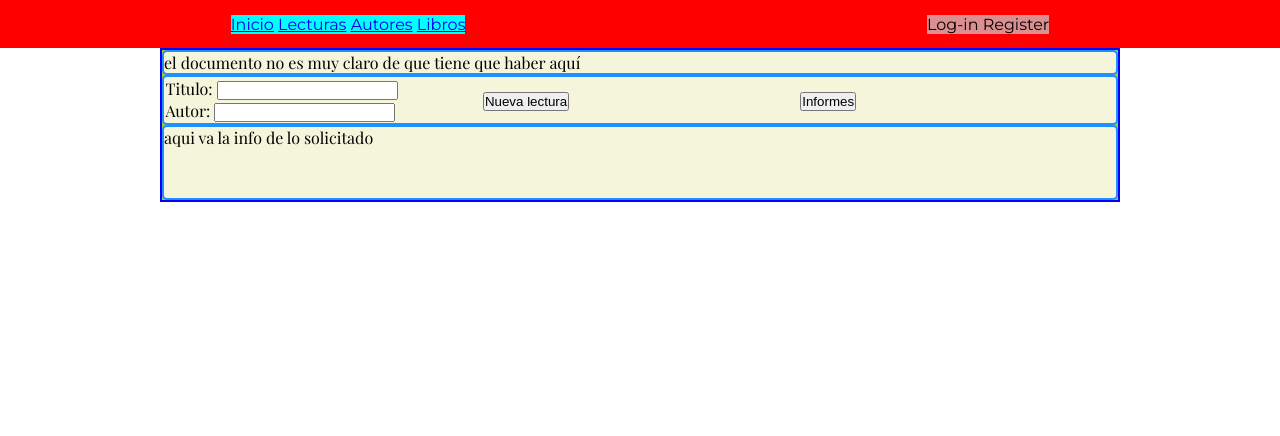
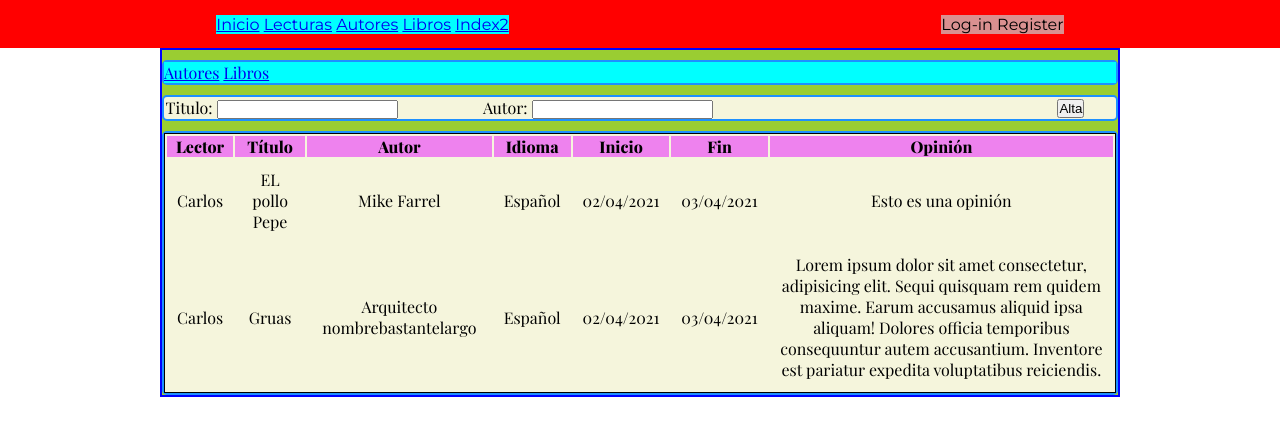
Before and after one commit to acc3p7/bibliotek, a plain HTML site: page lecturas.html in a window 1280 px wide. Drawn offline with nearby package versions, Linux system fonts and the light colour scheme.

Commit message:
modificado lecturas layout del mail

```diff
--- a/css/styles.css
+++ b/css/styles.css
@@ -109,7 +109,7 @@ img{
 .main-grid-lecturas {
     display: grid;
     width: 75%;
-    grid-template: repeat(12, 1fr) / repeat(12, 1fr);
+    grid-template: repeat(12, 1fr) / 100px 100px 1fr);
     margin: auto;
 
     border: 2px blue solid;
@@ -117,11 +117,13 @@ img{
 }
 
 .top-lecturas {
-    grid-area: 1 / 1 / 3 / 13;
+    grid-area: 1 / 1 / 1 / 13;
+    margin: 10px 0;
 }
 
 .middle-lecturas {
     grid-area: 3 / 1 / 7 / 13;
+    margin-bottom: 10px;
 
 }
 
@@ -139,6 +141,43 @@ img{
     overflow: hidden;
 }
 
+.flexDerecha{
+    display: flex;
+    justify-content: flex-end;
+}
+
+.flexDerecha button{
+    margin-right: 30px;
+}
+
+/*
+.lecturas-grid{
+    display: grid;
+    grid-template: repeat(6, 1fr) 2fr / repeat(12, 1fr);
+    width: 100%;
+}
+*/
+
+.tabla{
+    border-color:black;
+    border-style:solid;
+    border-width:1px;
+    width: 100%;
+    position: relative;
+    height: auto;
+
+    text-align: center;
+
+}
+
+.tabla th{
+    background-color: violet;
+}
+
+.tabla td{
+    padding: 10px;
+}
+
 /* --------------> THIS APPLIES TO THE AUTORES ONLY!!! <--------------*/
 /* --------------> THIS APPLIES TO THE AUTORES ONLY!!! <--------------*/
 /* --------------> THIS APPLIES TO THE AUTORES ONLY!!! <--------------*/
--- a/lecturas.html
+++ b/lecturas.html
@@ -17,6 +17,7 @@
                 <li><a href="lecturas.html">Lecturas</a></li>
                 <li><a href="autores.html">Autores</a></li>
                 <li><a href="libros.html">Libros</a></li>
+                <li><a href="index2.html">Index2</a></li>
             </ul>
         </nav>
         <nav class="nav-login inline-block">
@@ -29,10 +30,16 @@
     <main >
         <div class="main-grid-lecturas">
             <div class="box top-lecturas">
-                <p>el documento no es muy claro de que tiene que haber aquí</p>
+                <nav class="nav-main inline-block">
+                    <ul>
+                        <li><a href="autores.html">Autores</a></li>
+                        <li><a href="libros.html">Libros</a></li>
+                    </ul>
+                </nav>
             </div>
             <div class="box middle-lecturas threeColumns">
                 <div class="middle-lecturas-col">
+
                     <label for="titulo">Titulo:</label>
                     <input list="titulo" name="titulo" class="hideList">
                     <datalist id="titulo">
@@ -46,6 +53,9 @@
                         <option value="Los piratas Rodamons" />
                         <option value="El pollo Pepe" />
                     </datalist> <br>
+
+                </div>
+                <div class="middle-lecturas-col">
                     <label for="autor">Autor:</label>
                     <input list="autor" name="autor" class="hideList">
                     <datalist id="autor" class="hideList">
@@ -54,19 +64,48 @@
                         <option value="Jano García" />
                     </datalist>
                 </div>
-                <div class="middle-lecturas-col">
-                    <button>Nueva lectura</button>
-                </div>
-                <div class="middle-lecturas-col">
-                    <button>Informes</button>
+                <div class="middle-lecturas-col flexDerecha">
+                    <button class="derecha">Alta</button>
                 </div>
             </div>
             <div class="box bottom-lecturas">
-                <p>aqui va la info de lo solicitado</p>
+                <div class="lecturas-grid">
+                    <table class="tabla">
+                        <thead>
+                          <tr>
+                            <th>Lector</th>
+                            <th>Título</th>
+                            <th>Autor</th>
+                            <th>Idioma</th>
+                            <th>Inicio</th>
+                            <th>Fin</th>
+                            <th>Opinión</th>
+                          </tr>
+                        </thead>
+                        <tbody>
+                          <tr>
+                            <td>Carlos</td>
+                            <td>EL pollo Pepe</td>
+                            <td>Mike Farrel</td>
+                            <td>Español</td>
+                            <td>02/04/2021</td>
+                            <td>03/04/2021</td>
+                            <td>Esto es una opinión</td>
+                          </tr>
+                          <tr>
+                            <td>Carlos</td>
+                            <td>Gruas</td>
+                            <td>Arquitecto nombrebastantelargo</td>
+                            <td>Español</td>
+                            <td>02/04/2021</td>
+                            <td>03/04/2021</td>
+                            <td>Lorem ipsum dolor sit amet consectetur, adipisicing elit. Sequi quisquam rem quidem maxime. Earum accusamus aliquid ipsa aliquam! Dolores officia temporibus consequuntur autem accusantium. Inventore est pariatur expedita voluptatibus reiciendis.</td>
+                          </tr>
+                        </tbody>
+                        </table>
+
+                </div>
             </div>
-
-
-
         </div>
     </main>
     <footer></footer>
```
